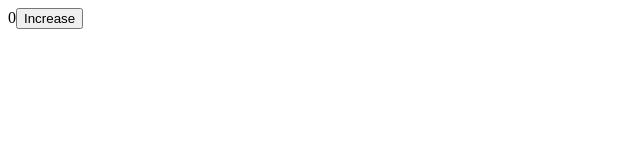
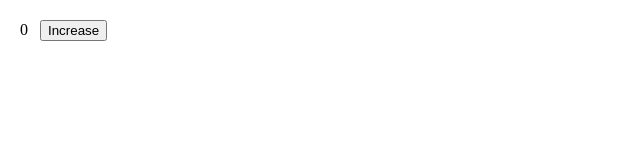
Before and after one commit to euccastro/seven-guis, a plain HTML site: page resources/public/counter.html in a window 1280 px wide. Shown: the whole page, without its empty margins (0-640 px from the left). Drawn offline with Linux system fonts and the light colour scheme; files whose address does not match are found by name.

Commit message:
okay okaaaaaay add a pinch of css to the counter demo

```diff
--- a/resources/public/counter.html
+++ b/resources/public/counter.html
@@ -2,6 +2,7 @@
 <html>
     <head>
         <meta charset="UTF-8">
+        <link rel="stylesheet" href="css/counter.css">
     </head>
     <body>
         <div id="app">
--- /dev/null
+++ b/resources/public/css/counter.css
@@ -0,0 +1,2 @@
+#app {padding: 12px;}
+button {margin-left: 12px;}
--- /dev/null
+++ b/web/css/counter.css
@@ -0,0 +1,2 @@
+#app {padding: 12px;}
+button {margin-left: 12px;}
```
Also changed, not shown: web/counter.html (+1 -0 lines).
